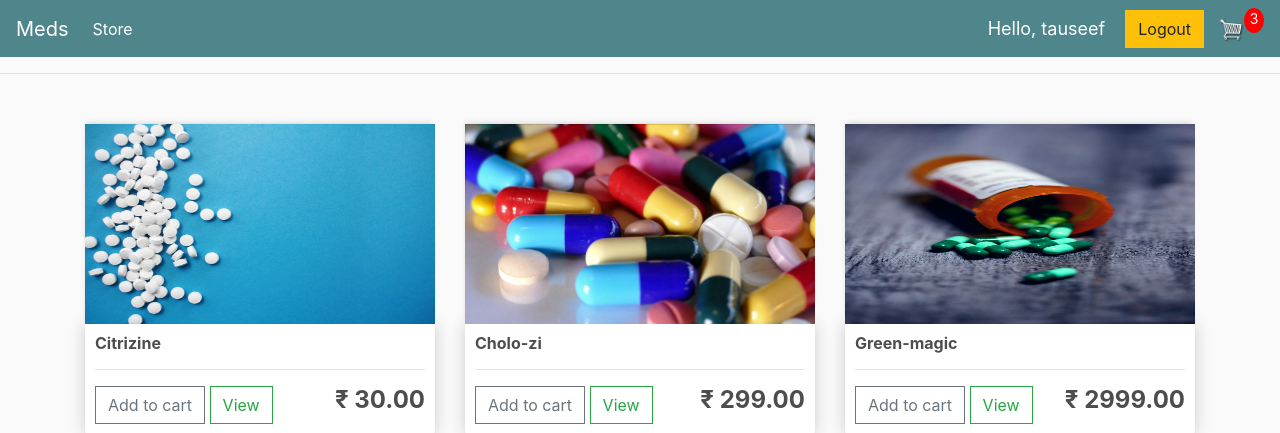
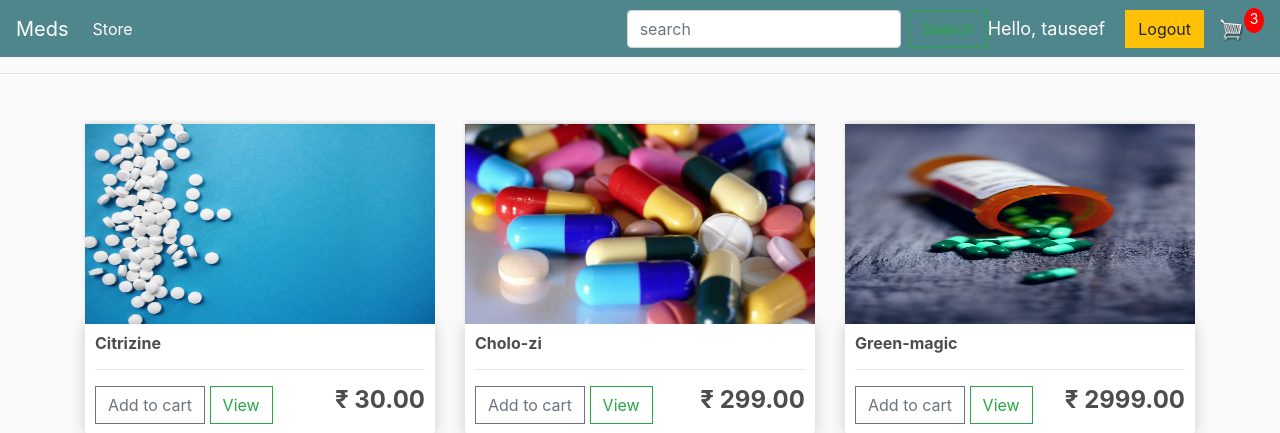
Before and after one commit to Tauseef117/MedsCart-Pharmacy-Website, a Django app: page / in a window 1280 px wide. Shown: the top 433 px of the page. Run offline with Django 3.2, Linux system fonts and the light colour scheme; a user stored in the database is signed in; data comes from the database, SQL or seed files in the repository; both versions use the stored data as it was after the commit; some libraries are stand-ins or nearby versions.

Commit message:
Core End

```diff
--- a/static/js/cart.js
+++ b/static/js/cart.js
@@ -4,9 +4,6 @@ for(var i = 0; i < updateBtns.length; i++){
     updateBtns[i].addEventListener('click', function(){
         var productId = this.dataset.product
         var action = this.dataset.action
-        console.log('productId: ', productId, 'action: ', action)
-
-        console.log('User: ', user)
         if(user === 'AnonymousUser'){
             console.log('User is not authenticated')
         }
@@ -32,5 +29,6 @@ function updateUserOrder(productId, action){
     })
     .then((data)=>{
         console.log('data: ', data)
+        location.reload();
     });
 }
--- a/store/templates/store/main.html
+++ b/store/templates/store/main.html
@@ -52,6 +52,10 @@
                 </li>
             </ul>
             <div class="form-inline my-2 my-lg-0">
+                <form method='get' action='/search/' class="form-inline my-2 my-lg-0">
+                    <input class="form-control mr-sm-2" type="search" placeholder="search" aria-label="search" name="search" id="search" >
+                    <button class="btn btn-outline-success my-2 my-sm-0" type="submit">Search    </button>
+                </form>
                 <span class="hello-msg">Hello, {{request.user}}</span>
                 <a href="{% url 'logout' %}" class="btn btn-warning">Logout</a>
                 <a href="{% url 'cart' %}">
@@ -59,8 +63,11 @@
                 </a>
                 <p id="cart-total">{{cartItems}}</p>
             </div>
+
         </div>
     </nav>
+
+
     <hr>
 
     <div class="container">
--- a/store/templates/store/store.html
+++ b/store/templates/store/store.html
@@ -4,18 +4,19 @@
 {% block content %}
     <div class="row">
         <script>
-            function refresh(){
-                location.reload(true);
-                location.reload(true);
-            }
+            {% if msg|length != 0 %}
+            alert('{{msg}}');
+            window.location.href = "/"
+            {% endif %}
         </script>
+
         {% for product in products %}
         <div class="col-lg-4">
             <img src="{{product.imageURL}}" class="thumbnail">
             <div class="box-element product">
                 <h6><strong>{{product.name}}</strong></h6>
                 <hr>
-                <button data-product="{{product.id}}" data-action="add" class="btn btn-outline-secondary add-btn update-cart" onClick="refresh()">Add to cart</button>
+                <button data-product="{{product.id}}" data-action="add" class="btn btn-outline-secondary add-btn update-cart">Add to cart</button>
                 <a href="#" class="btn btn-outline-success">View</a>
                 <h4 style="display: block; float: right"><strong>₹ {{product.price|floatformat:2}}</strong></h4>
             </div>
--- a/store/urls.py
+++ b/store/urls.py
@@ -2,13 +2,14 @@ from django.urls import path
 from . import views
 
 urlpatterns = [
-    path('register/', views.registerPage, name="register"),
-	path('login/', views.loginPage, name="login"),
-	path('logout/', views.logoutUser, name="logout"),
     path('', views.store, name='store'),
     path('cart/', views.cart, name='cart'),
     path('checkout/', views.checkout, name='checkout'),
     path('update_item/', views.updateItem, name='update_item'),
     path('process_order/',views.processOrder,name="process_order"),
+    path('register/', views.registerPage, name="register"),
+	path('login/', views.loginPage, name="login"),
+	path('logout/', views.logoutUser, name="logout"),
+    path('search/', views.search, name="search ")
 
 ]
--- a/store/views.py
+++ b/store/views.py
@@ -68,6 +68,34 @@ def store(request):
 
     products = Product.objects.all()
     context = { 'products': products, 'cartItems':cartItems}
+    return render(request, 'store/store.html', context)
+
+def searchMatch(query, item):
+    if query in item.name.lower() or query in item.name or query in item.name.upper():
+        return True
+    else:
+        return False
+
+@login_required(login_url='login')
+def search(request):
+    redirect('store')
+    query= request.GET.get('search')
+    if request.user.is_authenticated:
+        customer = request.user.customer
+        order, created = Order.objects.get_or_create(customer=customer, complete=False)
+        items= order.orderitem_set.all()
+        cartItems= order.get_cart_items
+    else:
+        items = []
+        order = {'get_cart_total': 0, 'get_cart_items': 0, 'shipping':False}
+        cartItems =order['get_cart_items']
+
+    products = Product.objects.all()
+    search_items = [itm for itm in products if searchMatch(query, itm)]
+    if len(search_items) > 0 and len(query) > 1:
+        context = { 'products': search_items, 'cartItems':cartItems , "msg":""}
+    else:
+        context = {'products': search_items, 'cartItems': cartItems, 'msg': "Oops!...Item not available!"}
     return render(request, 'store/store.html', context)
 
 @login_required(login_url='login')
```
Also changed, not shown: store/templates/store/cart.html (+2 -8 lines), db.sqlite3.
